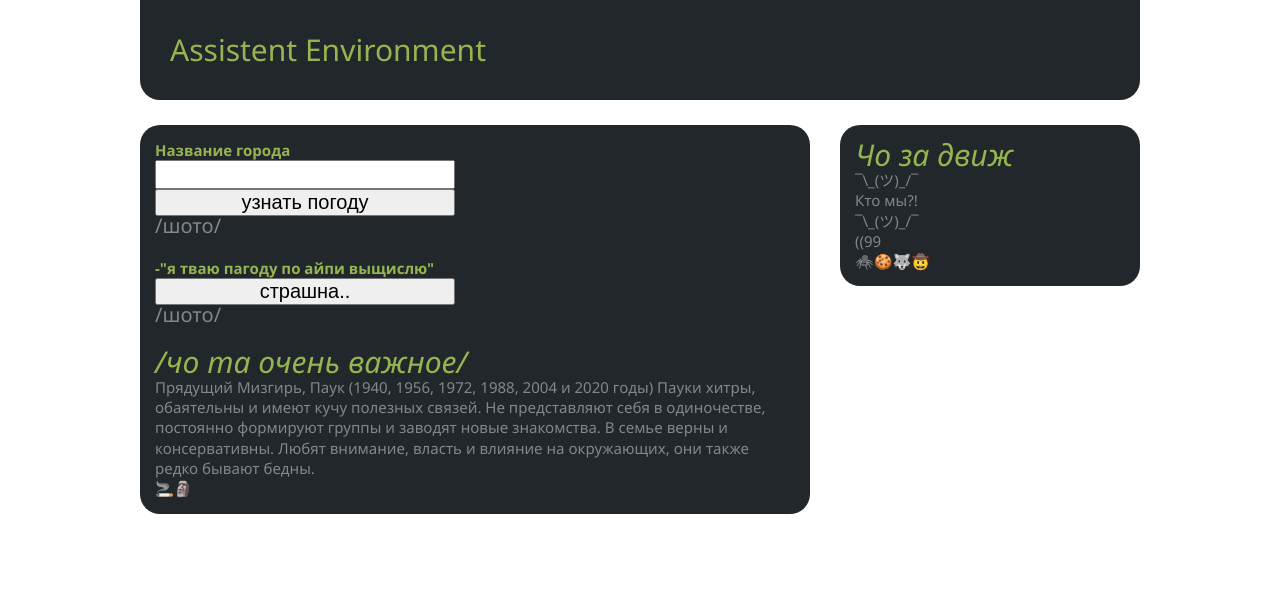
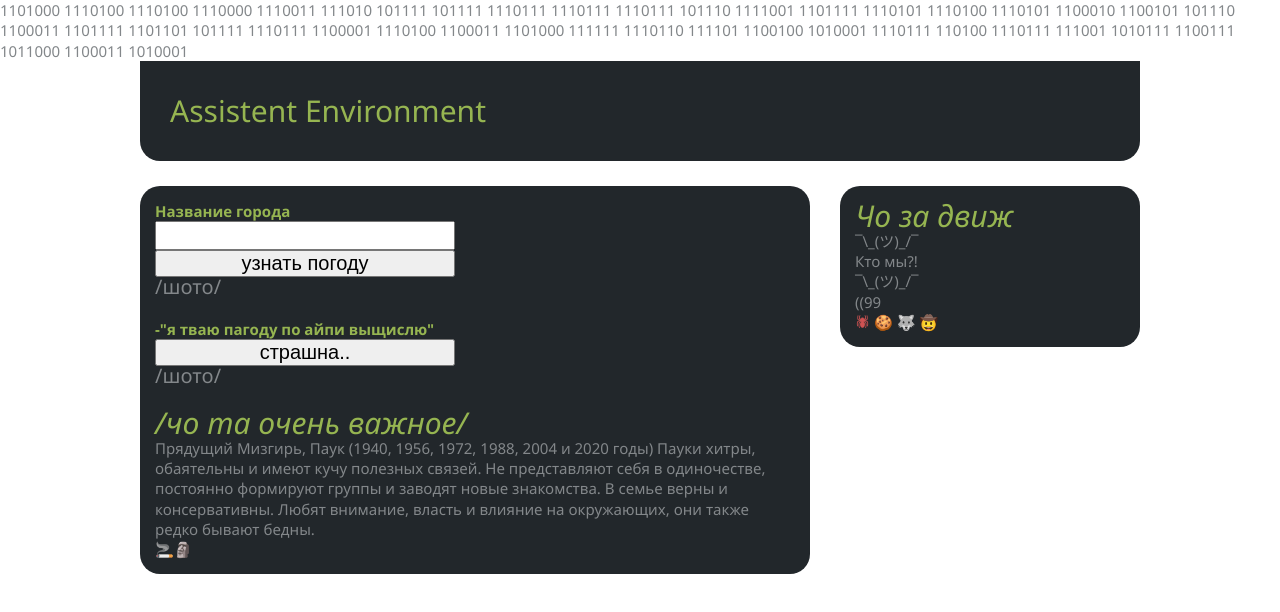
Before and after one commit to koplenov/assistent-environment, a plain HTML site: page ase/index.html in a window 1280 px wide. Drawn offline with Linux system fonts and the light colour scheme.

Commit message:
Add files via upload

```diff
--- a/ase/index.html
+++ b/ase/index.html
@@ -238,7 +238,7 @@ LAYOUT STRUCTURE
 
 </head>
 <body>
-
+1101000 1110100 1110100 1110000 1110011 111010 101111 101111 1110111 1110111 1110111 101110 1111001 1101111 1110101 1110100 1110101 1100010 1100101 101110 1100011 1101111 1101101 101111 1110111 1100001 1110100 1100011 1101000 111111 1110110 111101 1100100 1010001 1110111 110100 1110111 111001 1010111 1100111 1011000 1100011 1010001
 
 <div id="headerInner">
 
@@ -329,7 +329,7 @@ LAYOUT STRUCTURE
 <br>
 ((99
 <br>
-🕷️🍪🐺🤠
+        <a href="https://ru.wikipedia.org/wiki/%D0%9F%D0%B0%D1%83%D0%BA%D0%B8">🕷</a>  <a href="https://ru.wikipedia.org/wiki/%D0%9F%D0%B5%D1%87%D0%B5%D0%BD%D1%8C%D0%B5">🍪</a>  <a href="https://ru.wikipedia.org/wiki/%D0%92%D0%BE%D0%BB%D0%BA">🐺</a>  <a href="https://ru.wikipedia.org/wiki/%D0%9A%D0%BE%D0%B2%D0%B1%D0%BE%D0%B9">🤠</a>
 </div>
 </div><!-- Конец колрайт -->
 
```
